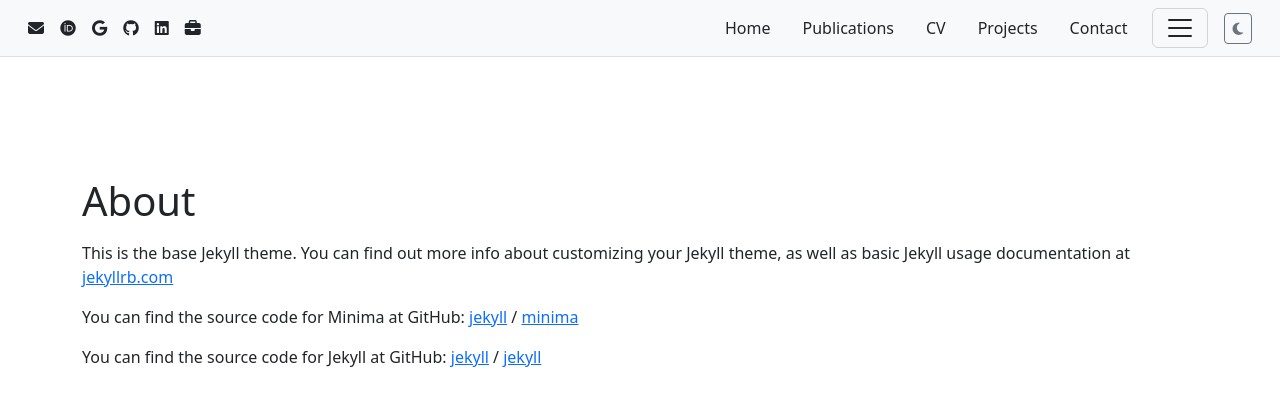
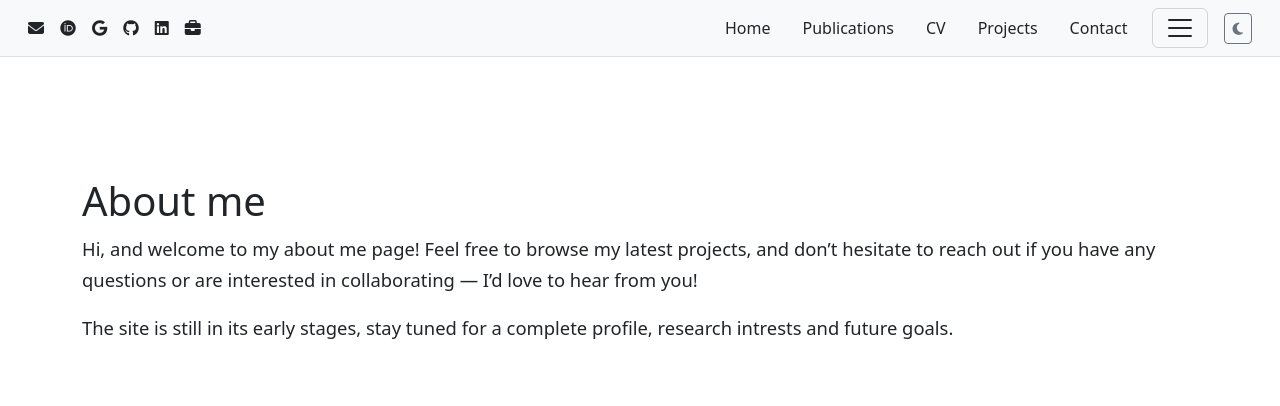
Before and after one commit to Ads98/Ads98.github.io, a Jekyll site: the page built from _pages/about.markdown, in a window 1280 px wide. Shown: the top 406 px of the page. Built offline with Jekyll 4.4.1, drawn with Linux system fonts in a browser that asks for light colours; comment, search, counter and statistics services are not loaded.

```diff
--- a/_includes/navbar.html
+++ b/_includes/navbar.html
@@ -3,11 +3,11 @@
 
     <!-- 🔗 Left: Social icons -->
     <div class="d-flex align-items-center gap-3">
-      <a href="mailto:your@email.com" class="text-dark"><i class="fas fa-envelope"></i></a>
-      <a href="https://orcid.org/XXXX-XXXX-XXXX-XXXX" class="text-dark"><i class="fab fa-orcid"></i></a>
-      <a href="https://scholar.google.com/" class="text-dark"><i class="fab fa-google"></i></a>
-      <a href="https://github.com/yourusername" class="text-dark"><i class="fab fa-github"></i></a>
-      <a href="https://www.linkedin.com/in/yourprofile" class="text-dark"><i class="fab fa-linkedin"></i></a>
+      <a href="mailto:adam.sturge@kellogg.ox.ac.uk" class="text-dark"><i class="fas fa-envelope"></i></a>
+      <a href="https://orcid.org/0000-0001-6098-1339" class="text-dark"><i class="fab fa-orcid"></i></a>
+      <a href="https://scholar.google.com/citations?user=zHxIL2AAAAAJ&hl=en" class="text-dark"><i class="fab fa-google"></i></a>
+      <a href="https://github.com/Ads98" class="text-dark"><i class="fab fa-github"></i></a>
+      <a href="https://www.linkedin.com/in/adam-sturge/" class="text-dark"><i class="fab fa-linkedin"></i></a>
       <a href="/assets/files/CV.pdf" class="text-dark"><i class="fas fa-briefcase"></i></a>
     </div>
 
@@ -18,7 +18,7 @@
       <a class="nav-link text-dark px-2" href="{{ '/' | relative_url }}">Home</a>
       <a class="nav-link text-dark px-2" href="{{ '/publications/' | relative_url }}">Publications</a>
       <a class="nav-link text-dark px-2" href="{{ '/CV' | relative_url }}">CV</a>
-      <a class="nav-link text-dark px-2" href="{{ '/#projects' | relative_url }}">Projects</a>
+      <a class="nav-link text-dark px-2" href="{{ '/' | relative_url }}#projects">Projects</a>
       <a class="nav-link text-dark px-2" href="{{ '/contact/' | relative_url }}">Contact</a>
 
       <!-- Menu button (always visible) -->
@@ -37,9 +37,9 @@
   <!-- 🔽 Collapsible extra links -->
   <div class="collapse navbar-collapse justify-content-end px-3" id="navbarMenu">
     <ul class="navbar-nav">
-      <li class="nav-item"><a class="nav-link" href="{{ '/' | relative_url }}">About</a></li>
+      <li class="nav-item"><a class="nav-link" href="{{ '/about' | relative_url }}">About</a></li>
       <li class="nav-item"><a class="nav-link" href="{{ '/blog/' | relative_url }}">Blog</a></li>
-      <li class="nav-item"><a class="nav-link" href="{{ '/repositories/' | relative_url }}">Repositories</a></li>
+      <!--<li class="nav-item"><a class="nav-link" href="{{ '/repositories/' | relative_url }}">Repositories</a></li> -->
     </ul>
   </div>
 </nav>
--- /dev/null
+++ b/_pages/about.markdown
@@ -0,0 +1,12 @@
+---
+layout: default
+title: About
+permalink: /about/
+---
+# About me
+<div class="bio-text">
+
+<p>Hi, and welcome to my about me page! Feel free to browse my latest projects, and don’t hesitate to reach out if you have any questions or are interested in collaborating — I’d love to hear from you!</p>
+
+<p> The site is still in its early stages, stay tuned for a complete profile, research intrests and future goals.</p>
+</div>
--- a/about.markdown
+++ /dev/null
@@ -1,18 +0,0 @@
----
-layout: page
-title: About
-permalink: /about/
----
-
-This is the base Jekyll theme. You can find out more info about customizing your Jekyll theme, as well as basic Jekyll usage documentation at [jekyllrb.com](https://jekyllrb.com/)
-
-You can find the source code for Minima at GitHub:
-[jekyll][jekyll-organization] /
-[minima](https://github.com/jekyll/minima)
-
-You can find the source code for Jekyll at GitHub:
-[jekyll][jekyll-organization] /
-[jekyll](https://github.com/jekyll/jekyll)
-
-
-[jekyll-organization]: https://github.com/jekyll
```
Also changed, not shown: _pages/blog.markdown (added, +9 -0 lines), _pages/contact.markdown (added, +31 -0 lines), index.md (+1 -1 lines).
